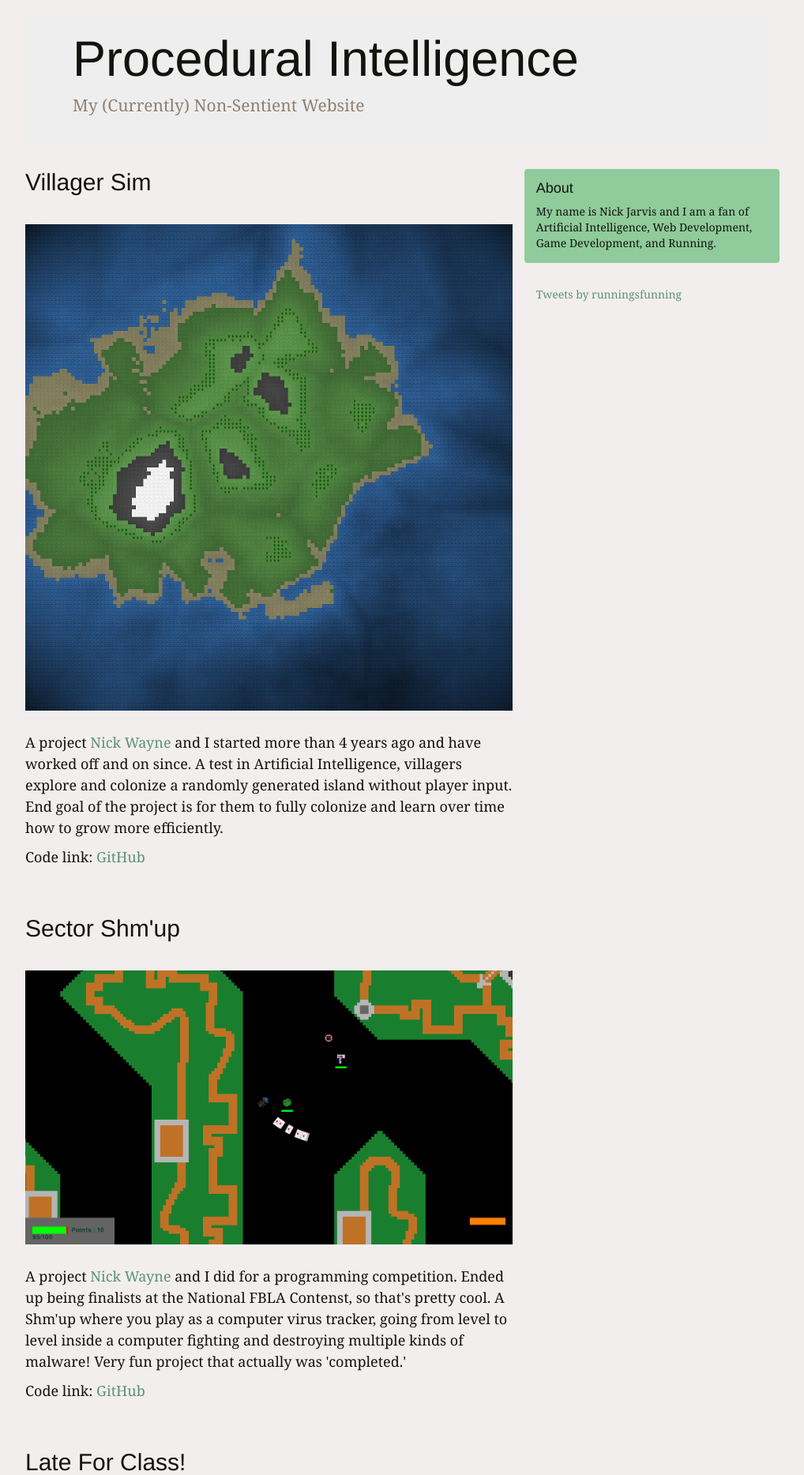
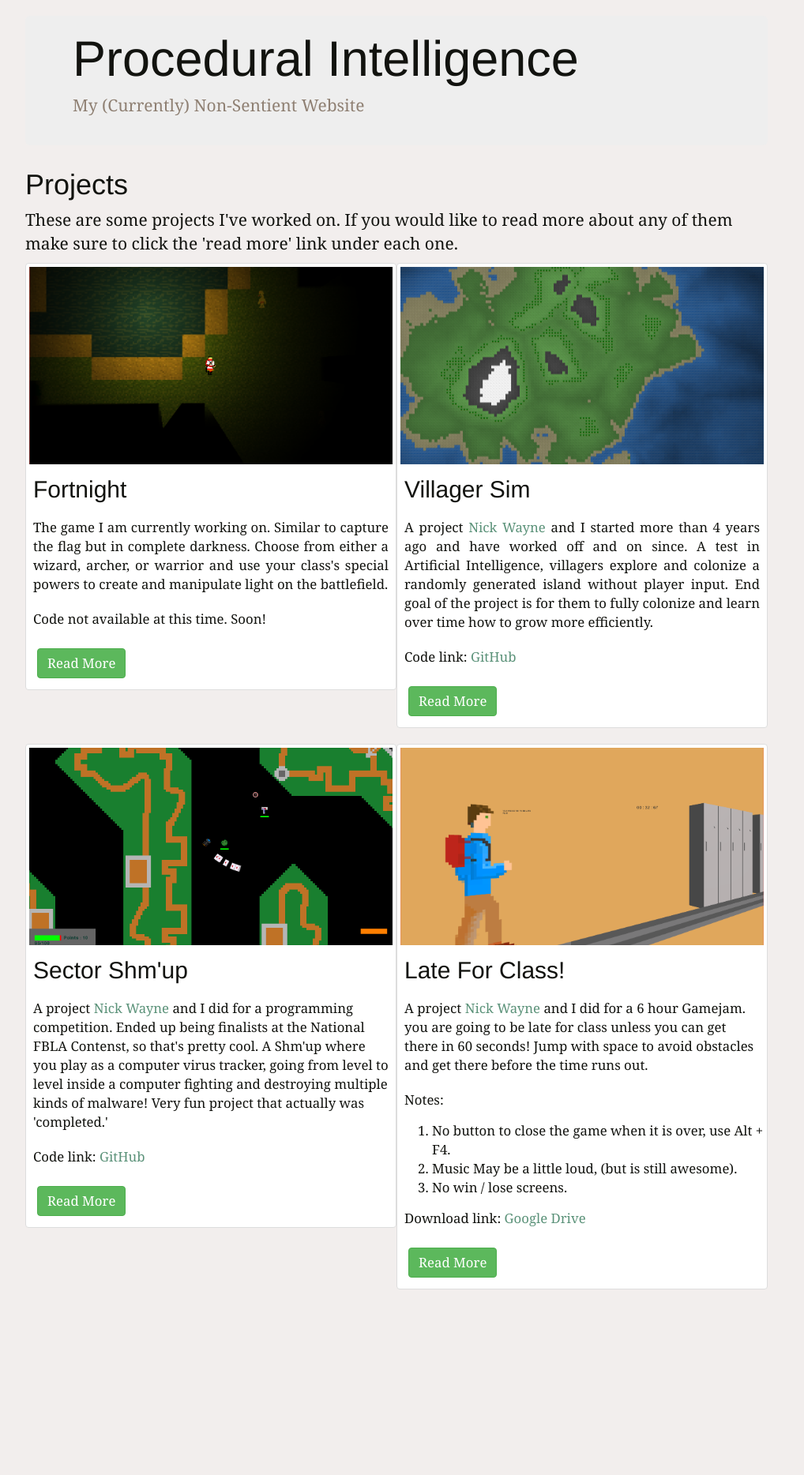
Before and after one commit to najarvis/Procedural-Intelligence, a Flask app: page /projects in a window 1280 px wide. Shown: the part 52-1920 px from the top of the page at 79% size, without its empty margins (138-1156 px from the left). After the commit the page ends 1685 px from the top, so only its background shows below. Run offline with Flask 2, Linux system fonts and the light colour scheme; some libraries are stand-ins or nearby versions.

Commit message:
Working on project page now

```diff
--- a/procint.py
+++ b/procint.py
@@ -38,6 +38,16 @@ def projects():
     """Projects page route"""
     return render_template("projects.html")
 
+@FLASK_APP.route('/about')
+def about():
+    """About page route"""
+    return render_template("about.html")
+
+@FLASK_APP.route('/contact')
+def contact():
+    """Contact page route."""
+    return render_template("contact.html")
+
 @FLASK_APP.route('/special')
 def special_creator():
     """Special route I created for a tool."""
--- a/templates/projects.html
+++ b/templates/projects.html
@@ -1,32 +1,97 @@
 {% extends "base_template.html" %}
 {% block title %}Projects{% endblock %}
-{% block content %}
-    <div class="blog-post">
+{% block head %}
+{{ super() }}
+<style>
+img {
+    max-height: 300px;
+    max-width: 300px;
+}
+.thumbnail p {
+    font-size: 1.2em;
+    padding: 5px;
+}
+
+.thumbnail li {
+    font-size: 1.2em;
+}
+
+.thumbnail button {
+    margin: 10px;
+    font-size: 1.2em;
+}
+
+.banner {
+    background-repeat: no-repeat;
+    background-size: cover;
+    background-position: center;
+    content: "";
+    height: 250px;
+    width: auto;
+}
+
+.banner-village {
+    background-image:url('static/page_images/SmallerScreenshot2.png');
+}
+
+.banner-sector {
+    background-image:url('static/page_images/Sector.png');
+}
+
+.banner-class {
+    background-image:url('static/page_images/LateForClass.png');
+}
+
+.banner-fortnight {
+    background-image:url('static/page_images/Fortnight.png');
+}
+
+h2 {
+    padding: 5px;
+    padding-top: 15px;
+}
+
+.emph {
+    font-size: 1.5em;
+}
+</style>
+{% endblock %}
+{% block small_width %}
+    <div class="container">
+        <h1>Projects</h1>
+        <p class="emph">These are some projects I've worked on. If you would like to read more about any of them make sure to click the 'read more' link under each one.</p>
+        <div class="thumbnail col-sm-6">
+            <div class="banner banner-fortnight"></div>
+            <h2>Fortnight</h2>
+            <p class="text-justify">The game I am currently working on. Similar to capture the flag but in complete darkness. Choose from either a wizard, archer, or warrior and use your class's special powers to create and manipulate light on the battlefield.</p>
+
+            <p>Code not available at this time. Soon!</p>
+            <a href="/fortnight-info"><button class="btn btn-success">Read More</button></a>
+        </div>
+        <div class="thumbnail col-sm-6">
+            <div class="banner banner-village"></div>
             <h2>Villager Sim</h2>
-        <br>
-        <img src="{{ url_for('static', filename='page_images/SmallerScreenshot2.png') }}" class="img-responsive">
-
-        <p><br>A project <a href="https://github.com/nickwayne">Nick Wayne</a> and I started more than 4 years ago and have worked off and on since. A test in Artificial Intelligence, villagers explore and colonize a randomly generated island without player input. End goal of the project is for them to fully colonize and learn over time how to grow more efficiently.</p>
+            <p class="text-justify">A project <a href="https://github.com/nickwayne">Nick Wayne</a> and I started more than 4 years ago and have worked off and on since. A test in Artificial Intelligence, villagers explore and colonize a randomly generated island without player input. End goal of the project is for them to fully colonize and learn over time how to grow more efficiently.</p>
 
             <p>Code link: <a href="https:/github.com/najarvis/villager-sim">GitHub</a></p>
+            <a href="/villager-sim"><button class="btn btn-success">Read More</button></a>
         </div>
 
-    <div class="blog-post">
+        <div class="thumbnail col-sm-6">
+            <div class="banner banner-sector"></div>
             <h2>Sector Shm'up</h2>
-        <br>
-        <img src="{{ url_for('static', filename='page_images/Sector.png')}}" class="img-responsive">
 
-        <p><br>A project <a href="https://github.com/nickwayne">Nick Wayne</a> and I did for a programming competition. Ended up being finalists at the National FBLA Contenst, so that's pretty cool. A Shm'up where you play as a computer virus tracker, going from level to level inside a computer fighting and destroying multiple kinds of malware! Very fun project that actually was 'completed.'</p>
+            <p>A project <a href="https://github.com/nickwayne">Nick Wayne</a> and I did for a programming competition. Ended up being finalists at the National FBLA Contenst, so that's pretty cool. A Shm'up where you play as a computer virus tracker, going from level to level inside a computer fighting and destroying multiple kinds of malware! Very fun project that actually was 'completed.'</p>
 
             <p>Code link: <a href="https://github.com/NickWayne/NLC-2015">GitHub</a></p>
+            <a href="/sector-info"><button class="btn btn-success">Read More</button></a>
         </div>
 
-    <div class="blog-post">
+        <div class="thumbnail col-sm-6">
+            <div class="banner banner-class"></div>
             <h2>Late For Class!</h2>
-        <br>
-        <img src="{{ url_for('static', filename='page_images/LateForClass.png') }}" class="img-responsive">
 
-        <p><br>A project <a href="https://github.com/nickwayne">Nick Wayne</a> and I did for a 6 hour Gamejam. you are going to be late for class and need to be there in 30 seconds! jump with space to avoid obstacles and get there before the time runs out.</p>
+            <p>A project <a href="https://github.com/nickwayne">Nick Wayne</a> and I did for a 6 hour Gamejam. you are going to be late for class unless you can get there in 60 seconds! Jump with space to avoid obstacles and get there before the time runs out.</p>
             <p>Notes:</p>
             <ol>
                 <li>No button to close the game when it is over, use Alt + F4.</li>
@@ -35,5 +100,9 @@
             </ol>
 
             <p>Download link: <a href="https://drive.google.com/drive/folders/0B1mUXYyKgBmHUmtad3hpUGFmeHc?usp=sharing">Google Drive</a></p>
+            <a href="/class-info"><button class="btn btn-success">Read More</button></a>
+        </div>
     </div>
 {% endblock %}
+{% block sidebar %}
+{% endblock %}
```
Also changed, not shown: templates/index.html (+6 -4 lines), static/page_images/Fortnight.PNG (added). Lines whose indentation alone changed are shown as unchanged.
